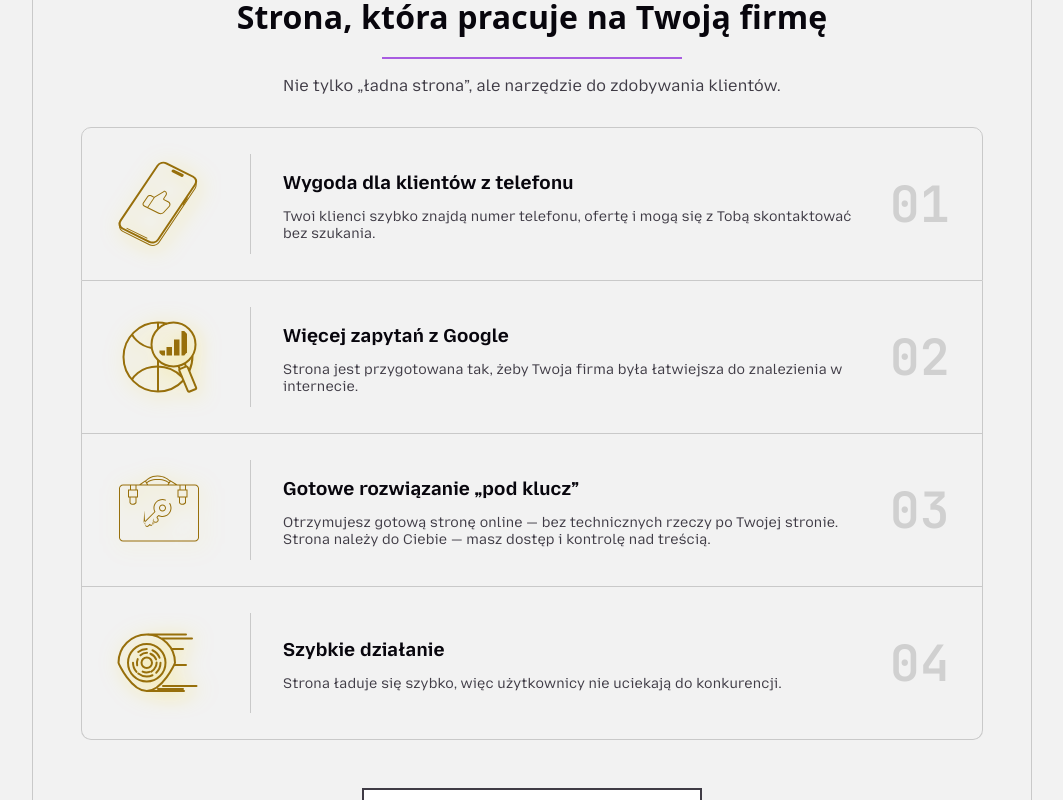
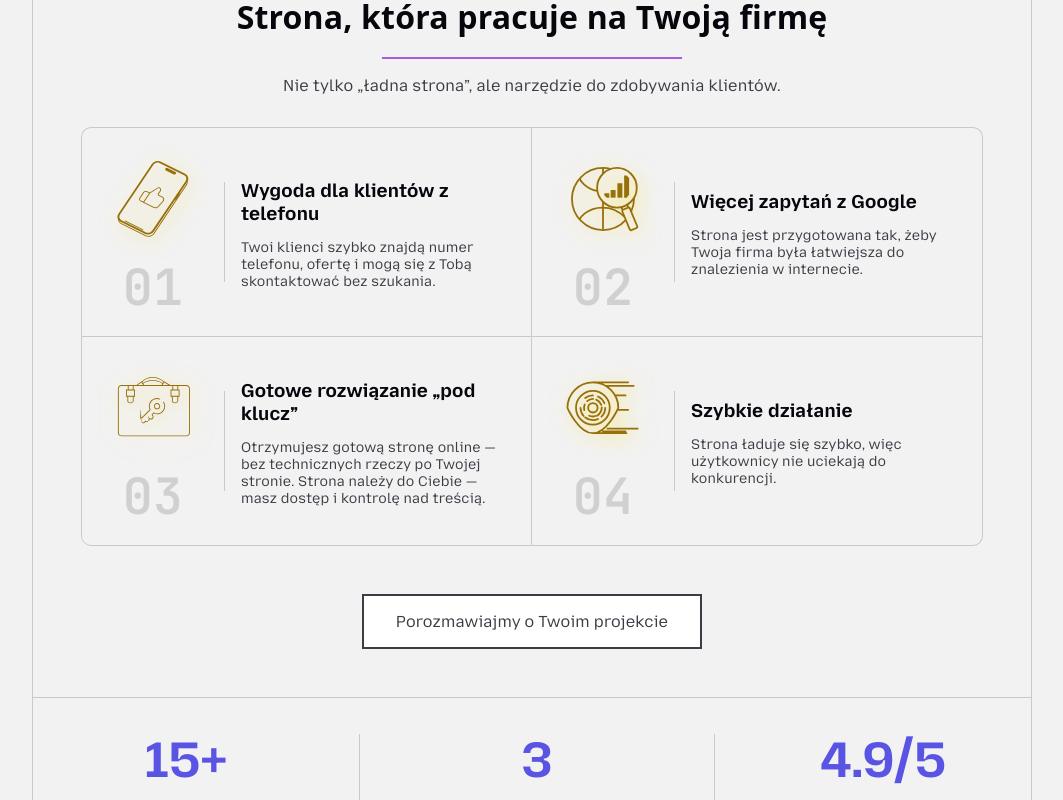
Before and after one commit to turzhyk/front-portfolio, a React (Vite) app: page /web in a window 1280 px wide. Shown: the part 1340-2140 px from the top of the page, without its empty margins (108-1171 px from the left). Built offline with nearby package versions, Linux system fonts and the light colour scheme.

Commit message:
fix: process module

```diff
--- a/src/Modules/Coworking/coworking.css
+++ b/src/Modules/Coworking/coworking.css
@@ -18,6 +18,7 @@
 }
 .cowork svg{
     filter: var(--filter);
+    margin-bottom: 45px;
 }
 .cowork .step .icon{
   margin: auto;
--- a/src/Modules/Process2/Process2.tsx
+++ b/src/Modules/Process2/Process2.tsx
@@ -11,10 +11,11 @@ export default function Process2() {
       </div>
       <div className="featureset">
         <div className="feature">
+          <div className="left">
             <div className="pic">
               <svg
-              width="100"
-              height="100"
+                width="90"
+                height="90"
                 fill="none"
                 viewBox="0 0 200 200"
                 xmlns="http://www.w3.org/2000/svg"
@@ -74,7 +75,10 @@ export default function Process2() {
                   </clipPath>
                 </defs>
               </svg>
+            </div>{" "}
+            <div className="number">01</div>
           </div>
+
           <div className="vert" />
           <div className="right">
             <h3>Wygoda dla klientów z telefonu</h3>
@@ -83,13 +87,14 @@ export default function Process2() {
               Tobą skontaktować bez szukania.
             </p>
           </div>
-          <div className="number">01</div>
         </div>
         <div className="feature">
+          <div className="left">
+            {" "}
             <div className="pic">
               <svg
-              width="100"
-              height="100"
+                width="90"
+                height="90"
                 viewBox="0 0 200 200"
                 fill="none"
                 xmlns="http://www.w3.org/2000/svg"
@@ -183,6 +188,8 @@ export default function Process2() {
                 />
               </svg>
             </div>
+            <div className="number">02</div>
+          </div>
           <div className="vert" />
           <div className="right">
             <h3>Więcej zapytań z Google</h3>
@@ -191,13 +198,13 @@ export default function Process2() {
               znalezienia w internecie.
             </p>
           </div>{" "}
-          <div className="number">02</div>
         </div>
         <div className="feature">
+          <div className="left">
             <div className="pic">
               <svg
-              width="100"
-              height="100"
+                width="90"
+                height="90"
                 viewBox="0 0 200 200"
                 fill="none"
                 xmlns="http://www.w3.org/2000/svg"
@@ -208,23 +215,26 @@ export default function Process2() {
                   className="icon2"
                 />
               </svg>
+            </div>{" "}
+            <div className="number">03</div>
           </div>
           <div className="vert" />
           <div className="right">
             <h3>Gotowe rozwiązanie „pod klucz”</h3>
             <p>
-              Otrzymujesz gotową stronę online — bez technicznych rzeczy po Twojej stronie.
-              Strona należy do Ciebie — masz dostęp i kontrolę nad
-              treścią.
+              Otrzymujesz gotową stronę online — bez technicznych rzeczy po
+              Twojej stronie. Strona należy do Ciebie — masz dostęp i kontrolę
+              nad treścią.
             </p>
           </div>{" "}
-          <div className="number">03</div>
         </div>
         <div className="feature">
+          <div className="left">
+            {" "}
             <div className="pic">
               <svg
-              width="100"
-              height="100"
+                width="90"
+                height="90"
                 viewBox="0 0 200 200"
                 fill="none"
                 xmlns="http://www.w3.org/2000/svg"
@@ -238,6 +248,8 @@ export default function Process2() {
                 />
               </svg>
             </div>
+            <div className="number">04</div>
+          </div>
           <div className="vert" />
           <div className="right">
             <h3>Szybkie działanie</h3>
@@ -246,7 +258,6 @@ export default function Process2() {
               konkurencji.
             </p>
           </div>{" "}
-          <div className="number">04</div>
         </div>
       </div>
       <a>
--- a/src/Modules/Process2/process2.css
+++ b/src/Modules/Process2/process2.css
@@ -76,8 +76,10 @@
 }
 .process2 .featureset {
   margin-bottom: 3rem;
-display: flex;
-flex-direction: column;
+/* display: flex;
+flex-direction: column; */
+display: grid;
+grid-template-columns: 1fr 1fr;
   padding: 0rem 3rem;
 
 }
@@ -91,17 +93,37 @@ flex-direction: column;
   border-top: none;
   /* margin: 1rem 3rem; */
   /* border-radius: 10px; */
-  gap: 2rem;
+  gap: 1rem;
   transition-duration: 800ms;
 }
-.process2 .feature:first-child{
-    border-radius: 10px 10px 0px 0px;
+.process2 .feature:nth-child(1){
+    border-radius: 10px 0px 0px 0px;
      border: var(--border-param);
+     border-bottom: none;
+}
+.process2 .feature:nth-child(2){
+    border-radius: 0px 10px 0px 0px;
+     border: var(--border-param);
+     border-bottom: none;
+     border-left: none;
+}
+.process2 .feature:nth-child(3){
+    border-radius: 00px 0px 0px 10px;
+     border: var(--border-param);
+
+}
+.process2 .feature:nth-child(4){
+    border-radius: 00px 0px 10px 00px;
+     border: var(--border-param);
+     border-left: none;
 }
 
-.process2 .feature:last-child{
-    border-radius: 0px 0px 10px 10px;
+.process2 .feature .left{
+  display: flex;
+  flex-direction: column;
+  align-items: center;
 }
+
 .process2 .feature:hover{
     background-color: var(--bg-rich);
 }
@@ -114,15 +136,16 @@ flex-direction: column;
 .process2 .feature .vert {
   content: "";
   height: 100px;
-
+ margin: 0;
   width: 1px;
   border-left: var(--border-param);
 }
 .process2 .feature .pic {
-  width: 120px;
-  min-width: 120px;
-  height: 120px;
-  min-height: 120px;
+  width: 110px;
+  min-width: 110px;
+  height: 110px;
+  min-height:110px;
+  margin: 0;
   /* margin: auto; */
   /* border: var(--border-param); */
 
@@ -139,7 +162,8 @@ flex-direction: column;
     font-family: "Jet Brains Mono";
     font-weight: 700;
     color: var(--border);
-margin-right: 1rem;
+
+
 }
 .process2 .feature:hover .number{
     color: var(--accent);
```
Lines whose indentation alone changed are shown as unchanged.
